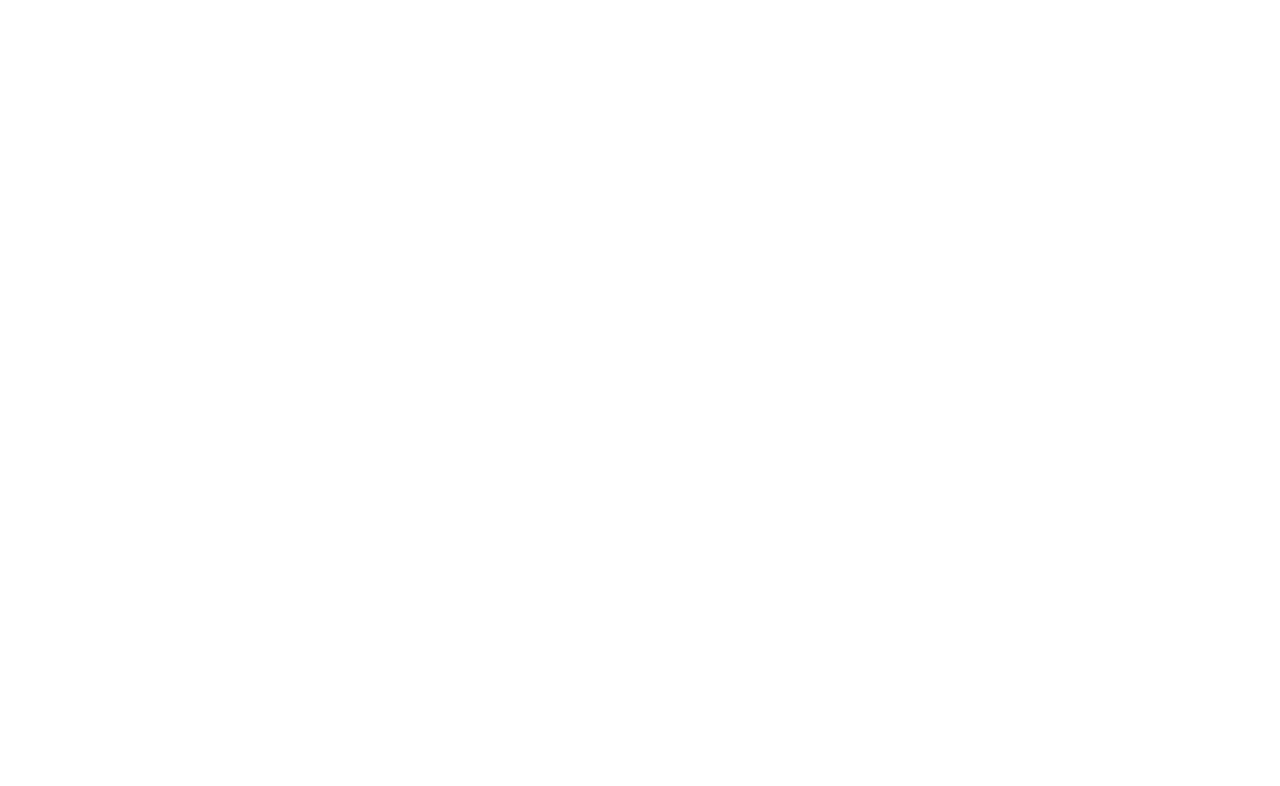
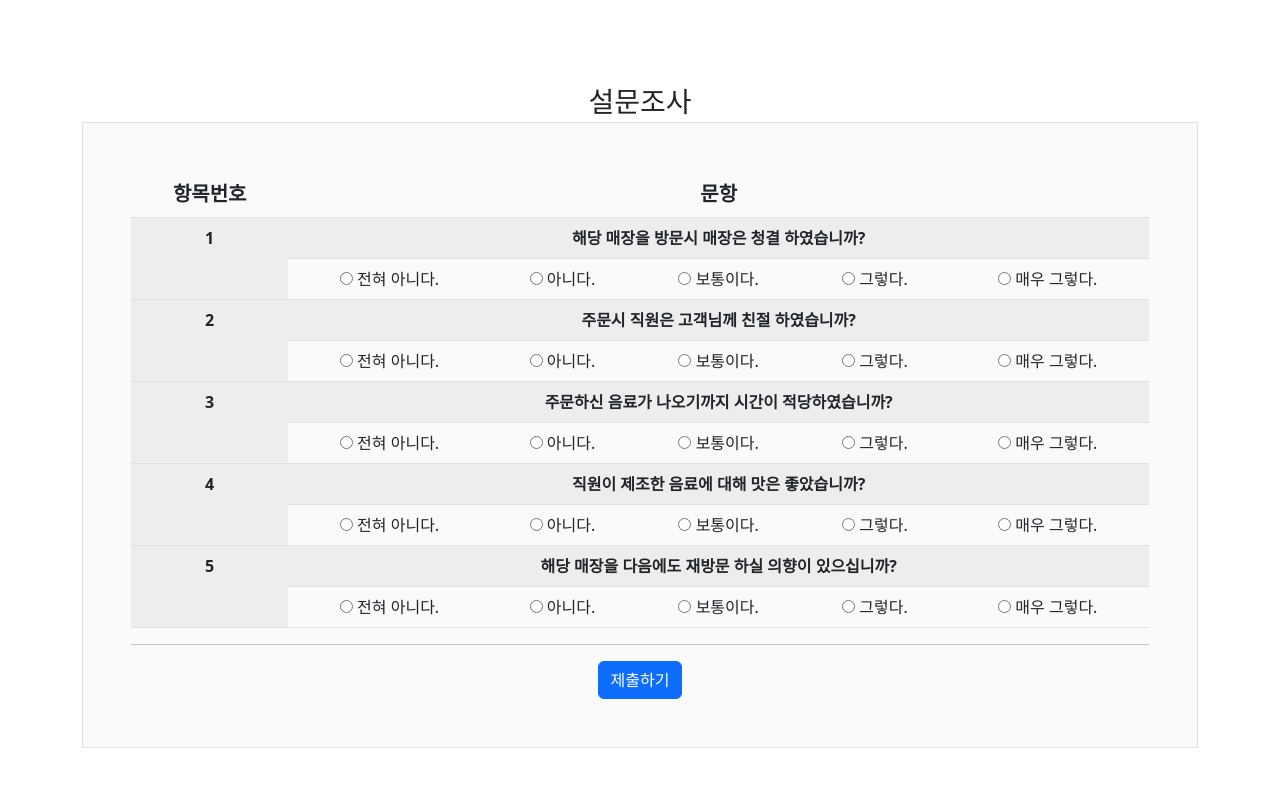
Before and after one commit to byeongjuPark/term_publishing, a plain HTML site: page bootstrap/survey.html in a window 1280 px wide. Drawn offline with nearby package versions, Linux system fonts and the light colour scheme.

Commit message:
yeonjoo commit

```diff
--- a/bootstrap/survey.html
+++ b/bootstrap/survey.html
@@ -13,6 +13,88 @@
 </head>
 <body>
 
+  <main>
+    <div class="container">
+        <div class="row align-items-center g-3 p-5">
+
+
+
+            </div>
+            <div class="fs-3 text-center">설문조사</div>
+            <div class="border bg-light bg-opacity-75 p-5">
+        <table class="table table-striped text-center">
+          <thead>
+              <tr class="fs-5">
+                  <th scope=>항목번호</th>
+                  <th colspan="5">문항</th>
+              </tr>
+          </thead>
+          <tbody>
+            <tr>
+              <th rowspan="2">1</th>
+              <th colspan="5">해당 매장을 방문시 매장은 청결 하였습니까?</th>
+            </tr>
+            <tr>
+              <td><input type="radio" name="Q1" id="" /> 전혀 아니다.</td>
+              <td><input type="radio" name="Q1" id="" /> 아니다.</td>
+              <td><input type="radio" name="Q1" id="" /> 보통이다.</td>
+              <td><input type="radio" name="Q1" id="" /> 그렇다.</td>
+              <td><input type="radio" name="Q1" id="" /> 매우 그렇다.</td>
+            </tr>
+            <tr>
+              <th rowspan="2">2</th>
+              <th colspan="5">주문시 직원은 고객님께 친절 하였습니까?</th>
+            </tr>
+            <tr>
+              <td><input type="radio" name="Q1" id="" /> 전혀 아니다.</td>
+              <td><input type="radio" name="Q1" id="" /> 아니다.</td>
+              <td><input type="radio" name="Q1" id="" /> 보통이다.</td>
+              <td><input type="radio" name="Q1" id="" /> 그렇다.</td>
+              <td><input type="radio" name="Q1" id="" /> 매우 그렇다.</td>
+            </tr>
+            <tr>
+              <th rowspan="2">3</th>
+              <th colspan="5">주문하신 음료가 나오기까지 시간이 적당하였습니까?</th>
+            </tr>
+            <tr>
+              <td><input type="radio" name="Q1" id="" /> 전혀 아니다.</td>
+              <td><input type="radio" name="Q1" id="" /> 아니다.</td>
+              <td><input type="radio" name="Q1" id="" /> 보통이다.</td>
+              <td><input type="radio" name="Q1" id="" /> 그렇다.</td>
+              <td><input type="radio" name="Q1" id="" /> 매우 그렇다.</td>
+            </tr>
+            <tr>
+              <th rowspan="2">4</th>
+              <th colspan="5">직원이 제조한 음료에 대해 맛은 좋았습니까?</th>
+            </tr>
+            <tr>
+              <td><input type="radio" name="Q1" id="" /> 전혀 아니다.</td>
+              <td><input type="radio" name="Q1" id="" /> 아니다.</td>
+              <td><input type="radio" name="Q1" id="" /> 보통이다.</td>
+              <td><input type="radio" name="Q1" id="" /> 그렇다.</td>
+              <td><input type="radio" name="Q1" id="" /> 매우 그렇다.</td>
+            </tr>
+            <tr>
+              <th rowspan="2">5</th>
+              <th colspan="5">해당 매장을 다음에도 재방문 하실 의향이 있으십니까?</th>
+            </tr>
+            <tr>
+              <td><input type="radio" name="Q1" id="" /> 전혀 아니다.</td>
+              <td><input type="radio" name="Q1" id="" /> 아니다.</td>
+              <td><input type="radio" name="Q1" id="" /> 보통이다.</td>
+              <td><input type="radio" name="Q1" id="" /> 그렇다.</td>
+              <td><input type="radio" name="Q1" id="" /> 매우 그렇다.</td>
+            </tr>
+          </tbody>
+      </table>
+      <hr>
+      <div class="text-center">
+    <a href="./login.html" class="w-30 btn btn-md-center btn-primary">제출하기</a>
+      </div>
+    </div>
+  </main>
+
+
 
     <script
       src="https://cdn.jsdelivr.net/npm/bootstrap@5.2.3/dist/js/bootstrap.bundle.min.js"
```
Also changed, not shown: bootstrap/signup.html (+7 -4 lines).
